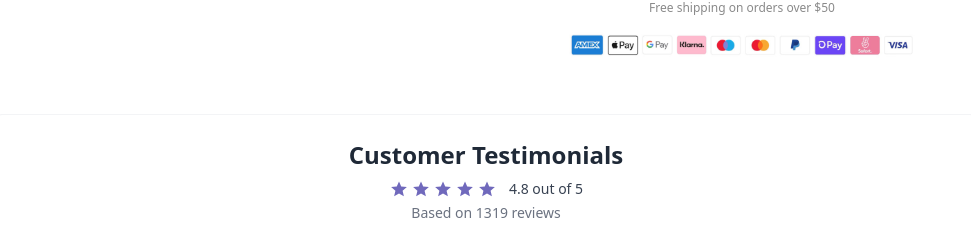
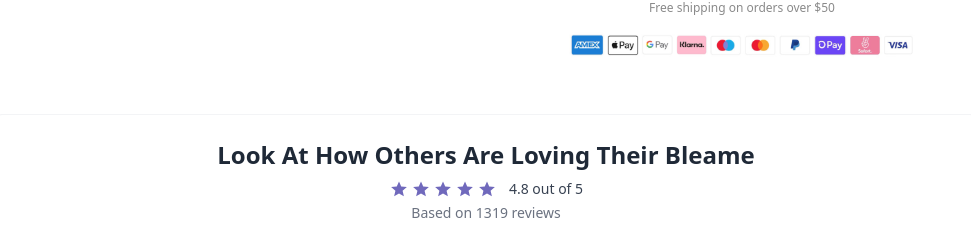
Before and after one commit to wasteyuse/finalize, a React (Vite) app: page / in a window 1280 px wide. Shown: the part 858-1087 px from the top of the page, without its empty margins (154-1125 px from the left). Built offline with nearby package versions, Linux system fonts and the light colour scheme; the HTML template or start-up script is replaced by a standard one.

Commit message:
Visual edit in Lovable
Edited UI in Lovable

```diff
--- a/src/components/product/CustomerTestimonials.tsx
+++ b/src/components/product/CustomerTestimonials.tsx
@@ -48,7 +48,7 @@ export const CustomerTestimonials: React.FC<CustomerTestimonialsProps> = ({
   }];
   return <div className="bg-white rounded-xl shadow-sm border border-gray-100 p-6 my-8">
       <div className="text-center mb-6">
-        <h2 className="text-2xl font-bold text-gray-800 mb-2">Customer Testimonials</h2>
+        <h2 className="text-2xl font-bold text-gray-800 mb-2">Look At How Others Are Loving Their Bleame</h2>
         <div className="flex items-center justify-center mb-1 gap-1">
           <StarRating rating={rating} size={20} />
           <span className="text-sm font-medium text-gray-700 ml-2">
```
